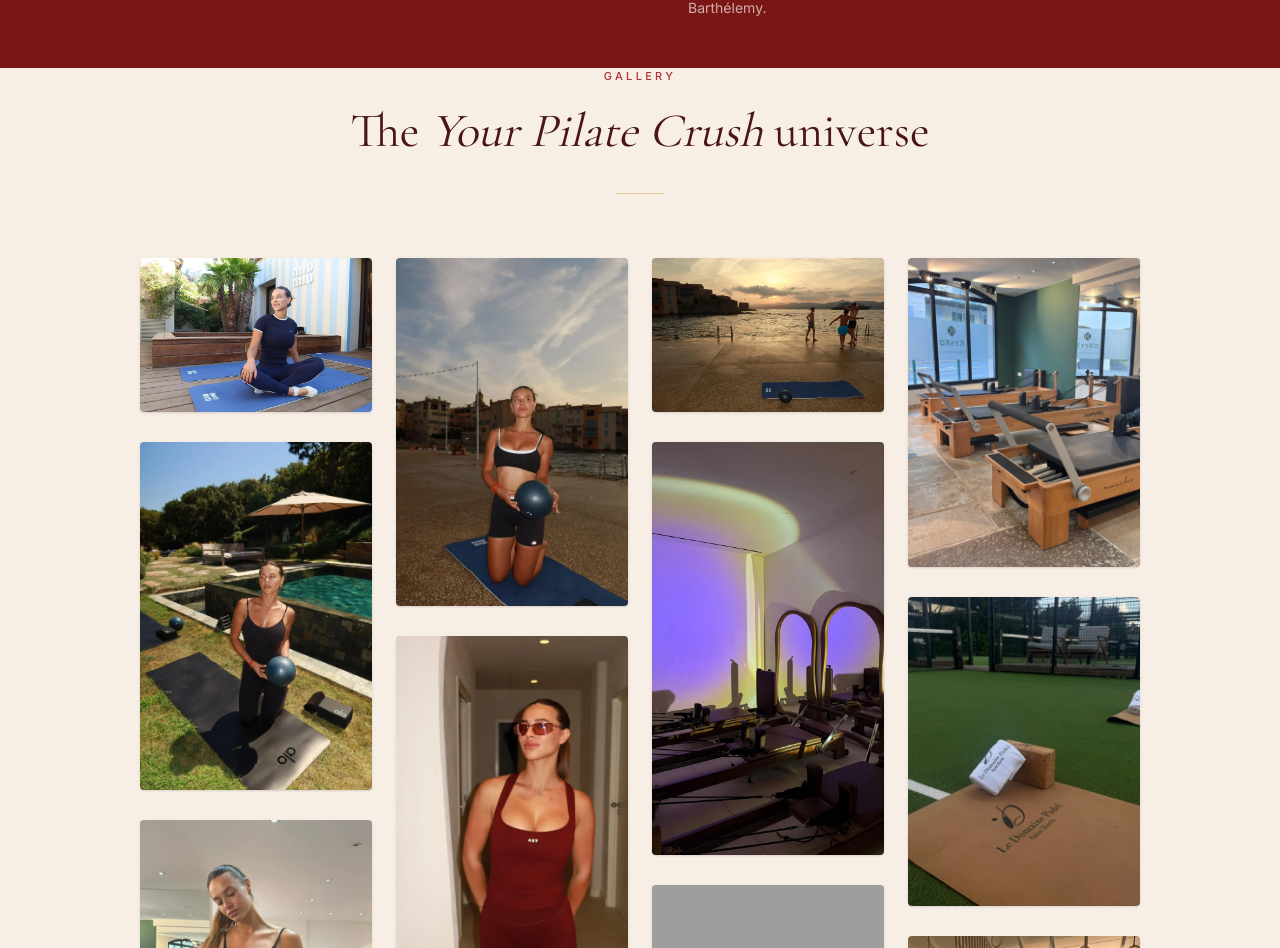
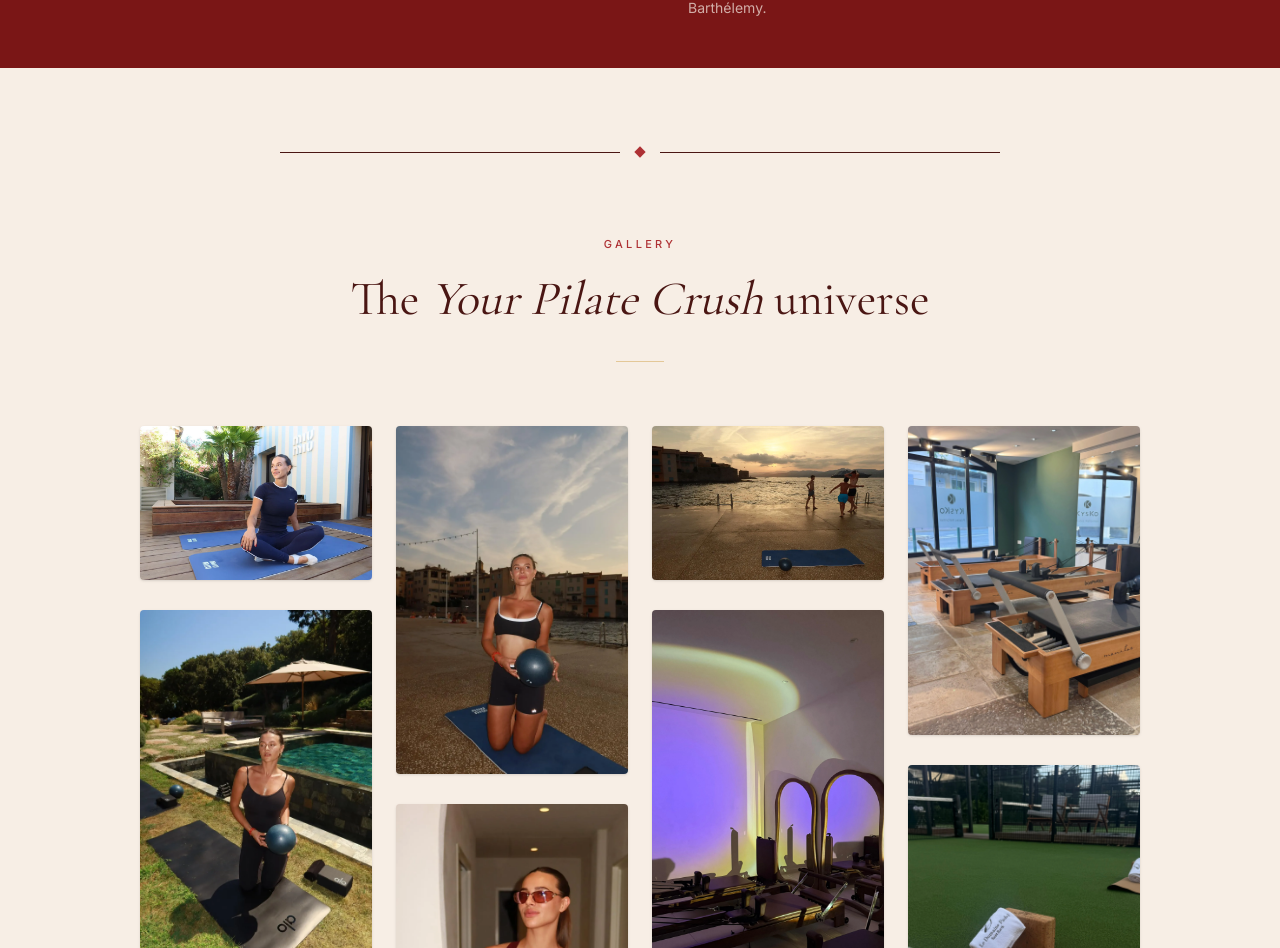
Before and after one commit to AnthonyKulture/yourpilatecrush, a Next.js app: page /en in a window 1280 px wide. Shown: the part 6153-7101 px from the top of the page. Built offline with nearby package versions, Linux system fonts and the light colour scheme; no server answers; grey boxes are pictures that could not be loaded.

Commit message:
design: add editorial divider and increase spacing above gallery

```diff
--- a/src/app/[locale]/page.tsx
+++ b/src/app/[locale]/page.tsx
@@ -160,6 +160,7 @@ export default async function Home() {
       </section>
 
       {/* 06 - Atmosphere Gallery (Unified) */}
+      <Divider className="my-32" />
       <PhotoGallery />
 
       {/* 07 - Final Recommendation / Editorial Quote */}
```
